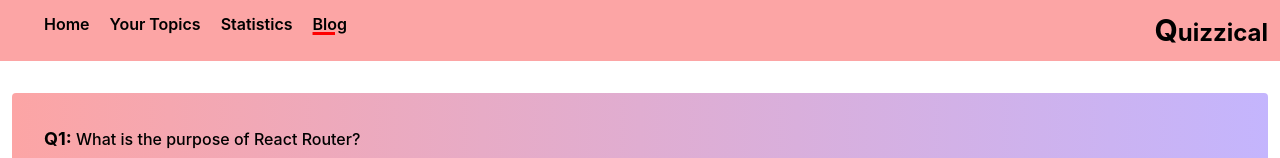
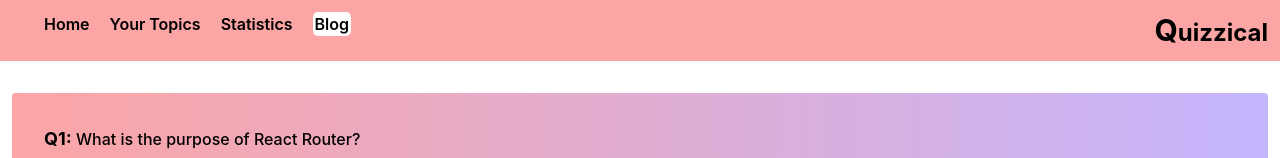
Before and after one commit to NazrulIslam-Chowdhury/quizzical, a React (Create React App) app: page /blog in a window 1280 px wide. Shown: the top 158 px of the page. Built offline with nearby package versions, Linux system fonts and the light colour scheme.

Commit message:
header updated

```diff
--- a/public/index.html
+++ b/public/index.html
@@ -22,7 +22,7 @@
       work correctly both with client-side routing and a non-root public URL.
       Learn how to configure a non-root public URL by running `npm run build`.
     -->
-  <title>React App</title>
+  <title>Quizzical</title>
 </head>
 
 <body>
--- a/src/compnents/header/Header.js
+++ b/src/compnents/header/Header.js
@@ -6,19 +6,21 @@ const Header = () => {
     const [open, setOpen] = useState(false);
 
     let activeStyle = {
-        textDecoration: "underline red  3px",
+        backgroundColor: 'white',
+        padding: '2px',
+        borderRadius: '5px'
     }
 
     return (
-        <div className="bg-red-300 w-full flex  justify-between p-3">
+        <div className="bg-red-300  flex  justify-between p-3">
 
-            <div onClick={() => setOpen(!open)} className="h-8 w-8 bg-red-300 text-black font-bolder md:hidden">
+            <div onClick={() => setOpen(!open)} className="h-8 w-8 text-black font-bolder md:hidden">
                 {
                     open ? <XMarkIcon /> : <Bars3Icon />
                 }
             </div>
 
-            <div className={`bg-red-300  w-full space-x-5 font-semibold absolute md:static duration-500 ease-in ml-8 ${open ? 'top-6 mt-4' : 'top-[-120px]'}`}>
+            <div className={`bg-red-300 w-full space-x-5 font-semibold absolute md:static duration-500 ease-in ml-8 ${open ? 'top-6 mt-4' : 'top-[-120px]'}`}>
                 <NavLink to='/'>Home</NavLink>
                 <NavLink style={({ isActive }) => isActive ? activeStyle : undefined} to='/topics'>Your Topics</NavLink>
                 <NavLink style={({ isActive }) => isActive ? activeStyle : undefined} to='/statistics'>Statistics</NavLink>
--- a/src/compnents/statistics/Statistics.js
+++ b/src/compnents/statistics/Statistics.js
@@ -1,12 +1,13 @@
 import React from 'react';
 import { useLoaderData } from 'react-router-dom';
-import { LineChart, Line, XAxis, YAxis, CartesianGrid, Tooltip, Legend } from 'recharts';
+import { LineChart, Line, XAxis, YAxis, CartesianGrid, ResponsiveContainer, Tooltip, Legend } from 'recharts';
 
 const Statistics = () => {
     const charts = useLoaderData();
     return (
-        <div className='w-full h-full mt-8'>
+        <div className='text-center mt-8'>
             <h1 className='ml-40 font-medium mb-5'>name x total question chart</h1>
+            <ResponsiveContainer height={400}>
                 <LineChart
                     width={500}
                     height={300}
@@ -20,6 +21,7 @@ const Statistics = () => {
                     <Line type="monotone" dataKey="name" stroke="#8884d8" activeDot={{ r: 8 }} />
                     <Line type="monotone" dataKey="total" stroke="#82ca9d" />
                 </LineChart>
+            </ResponsiveContainer>
 
         </div>
     );
```
Also changed, not shown: src/png-clipart-question-mark-illustration-pub-quiz-question-trivia-quiz-miscellaneous-game-thumbnail.png (deleted), 1 other file (tests, documents, lock files or other folders). Lines whose indentation alone changed are shown as unchanged.
